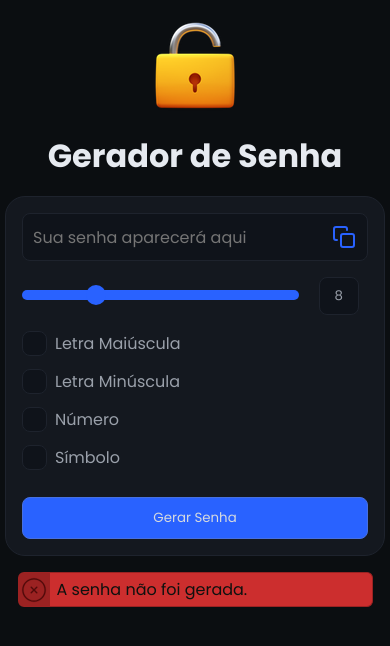
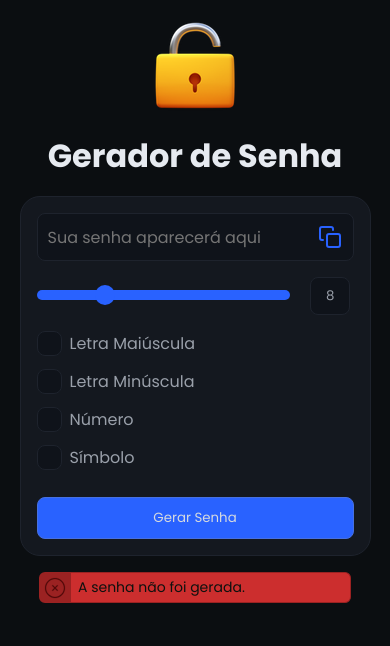
Before and after one commit to devpedropipa/gerador-de-senha, a React (Vite) app: page / in a window 390 px wide. Both pictures are taken after a click on the label 344 px from the left and 240 px from the top of the page. Shown: the top 646 px of the page. Built offline with nearby package versions, Linux system fonts and the light colour scheme.

Commit message:
Tornando o projeto responsivo

```diff
--- a/src/App.tsx
+++ b/src/App.tsx
@@ -5,6 +5,7 @@ import "./styles/input-range.css";
 import "./styles/config-gerador.css";
 import "./styles/botao-gerador.css";
 import "./styles/card-validacao.css";
+import "./styles/media-queries.css"
 
 import padlockIcon from "./assets/icone-cadeado.png";
 
--- a/src/index.css
+++ b/src/index.css
@@ -40,7 +40,7 @@ body {
     --textoValidacao: #0e110f;
 }
 
-main {
+#conteudo {
     display: grid;
     place-items: center;
 }
--- /dev/null
+++ b/src/styles/media-queries.css
@@ -0,0 +1,68 @@
+@media (max-width: 393px) {
+    #card {
+        width: 90%;
+    }
+
+    #card-validacao {
+        width: calc(90% - 10%);
+    }
+
+    #card-validacao > p {
+        font-size: 14px;
+    }
+
+    .validacao-icone {
+        width: 22px;
+        left: -27px;
+    }
+}
+
+@media (max-width: 360px) {
+    #icone-cadeado {
+        width: 70px;
+    }
+
+    #conteudo > h1 {
+        font-size: 24px;
+    }
+
+    #input-range {
+        width: 75%;
+    }
+
+    #senha-gerada {
+        font-size: 15px;
+    }
+
+    .check-nome {
+        font-size: 15px;
+    }
+}
+
+@media (max-width: 320px) {
+    #senha-gerada {
+        font-size: 14px;
+    }
+
+    #icone-copiar {
+        width: 21px;
+        top: 14px;
+    }
+
+    #input-number {
+        font-size: 12px;
+    }
+
+    #input-range {
+        height: 8px;
+    }
+
+    .validacao-icone {
+        width: 19px;
+        left: -26px;
+    }
+
+    #card-validacao > p {
+        font-size: 12px;
+    }
+}
```
